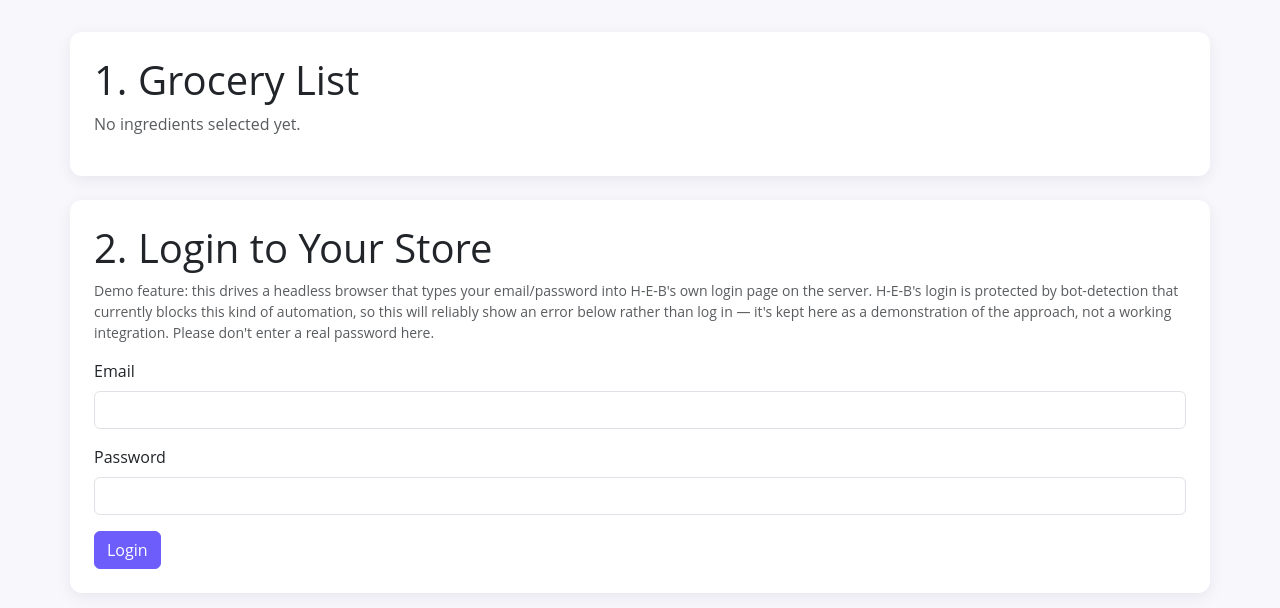
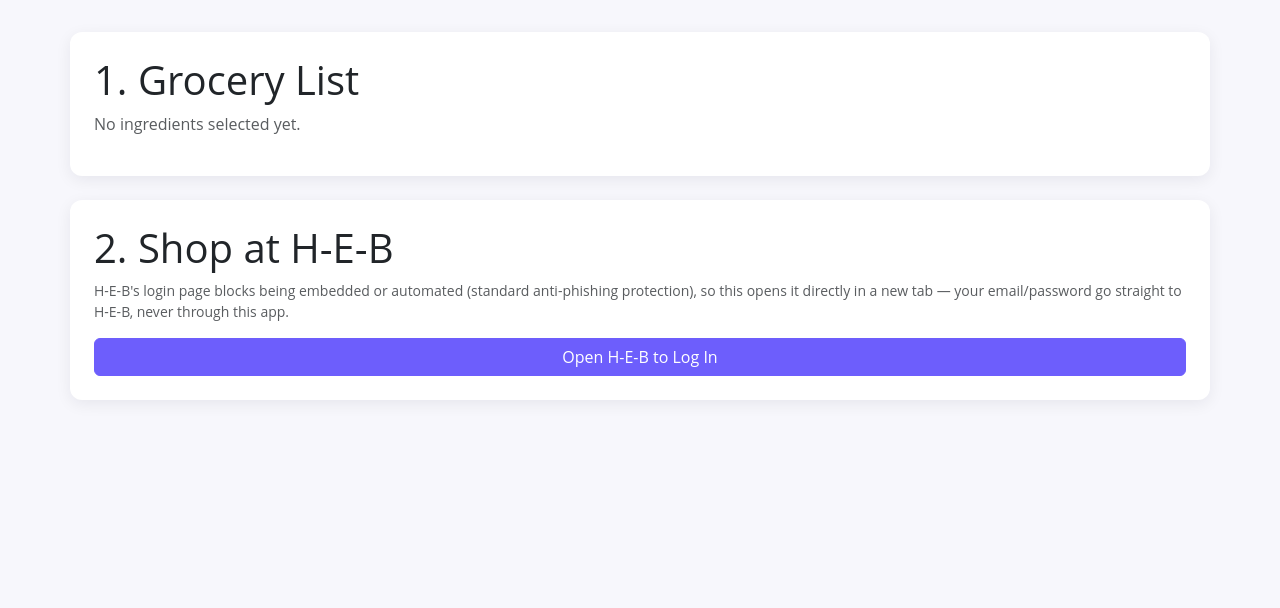
Before and after one commit to melissacallis/django, a Django app: page /grocery_list/ in a window 1280 px wide. Shown: the part 66-674 px from the top of the page. Run offline with Django 4.2, Linux system fonts and the light colour scheme.

Commit message:
Replace H-E-B automated login with a plain link to heb.com
Tested both remaining options directly: the server-side Selenium
login was crashing with a raw 500 whenever Chrome failed to launch
(the webdriver.Chrome() call was outside the try/except, so that
failure path was never caught), and separately embedding H-E-B's
login in an iframe just hangs forever in a real browser -- confirmed
by loading it in Chrome and watching the load event never fire.
Login pages block this kind of embedding/automation as a matter of
course (it's the standard anti-phishing posture), so there's no
selector fix or retry logic that gets around either one.

Replaced the whole thing with a plain link that opens H-E-B's login
in a new tab. Credentials now go directly from the user's browser to
H-E-B and never touch this app at all -- simpler and actually more
honest than a login form that could never work. Dropped Selenium and
the login_heb view/route/template entirely since nothing needs a
browser automation dependency anymore.

```diff
--- a/recipelist/templates/recipelist/grocery_list.html
+++ b/recipelist/templates/recipelist/grocery_list.html
@@ -18,30 +18,14 @@
   </div>
 
   <div class="card p-4">
-    <h1>2. Login to Your Store</h1>
+    <h1>2. Shop at H-E-B</h1>
     <p class="text-muted small">
-      Demo feature: this drives a headless browser that types your email/password into H-E-B's own login
-      page on the server. H-E-B's login is protected by bot-detection that currently blocks this kind of
-      automation, so this will reliably show an error below rather than log in &mdash; it's kept here as a
-      demonstration of the approach, not a working integration. Please don't enter a real password here.
+      H-E-B's login page blocks being embedded or automated (standard anti-phishing protection), so this
+      opens it directly in a new tab &mdash; your email/password go straight to H-E-B, never through this app.
     </p>
-    {% if error_message %}
-    <div class="alert alert-danger" role="alert">
-        {{ error_message }}
-    </div>
-    {% endif %}
-    <form method="post" action="{% url 'recipelist:login_heb' %}">
-      {% csrf_token %}
-      <div class="mb-3">
-        <label for="email" class="form-label">Email</label>
-        <input type="email" class="form-control" id="email" name="email" required>
-      </div>
-      <div class="mb-3">
-        <label for="password" class="form-label">Password</label>
-        <input type="password" class="form-control" id="password" name="password" required>
-      </div>
-      <button type="submit" class="btn btn-primary">Login</button>
-    </form>
+    <a href="https://www.heb.com/login" target="_blank" rel="noopener" class="btn btn-primary">
+      Open H-E-B to Log In
+    </a>
   </div>
 
 {% endblock %}
--- a/recipelist/urls.py
+++ b/recipelist/urls.py
@@ -6,5 +6,4 @@
     path("", views.index, name='index'),
     path('search/', views.search, name='search'),
     path('grocery_list/', views.grocery_list, name='grocery_list'),
-    path('login_heb/', views.login_heb, name='login_heb'),
 ]
--- a/recipelist/views.py
+++ b/recipelist/views.py
@@ -1,18 +1,6 @@
-import os
-import shutil
-import traceback
-
 import requests
 
 from django.shortcuts import render
-from django.http import HttpResponse
-
-from selenium import webdriver
-from selenium.webdriver.chrome.options import Options
-from selenium.webdriver.chrome.service import Service
-from selenium.webdriver.common.by import By
-from selenium.webdriver.support.ui import WebDriverWait
-from selenium.webdriver.support import expected_conditions as EC
 
 
 MEALDB_SEARCH_URL = "https://www.themealdb.com/api/json/v1/1/search.php"
@@ -73,56 +61,3 @@
         context = {'selected_ingredients': selected_ingredients}
         return render(request, 'recipelist/grocery_list.html', context)
     return render(request, 'recipelist/grocery_list.html')
-
-
-def login_heb(request):
-    if request.method != 'POST':
-        return HttpResponse("Invalid request method.")
-
-    email = request.POST['email']
-    password = request.POST['password']
-
-    url = "https://accounts.heb.com/interaction/gAB3qIjVSAmZeiNryFlSRw/login"
-
-    chrome_options = Options()
-    chrome_options.add_argument("--headless=new")
-    chrome_options.add_argument("--no-sandbox")
-    chrome_options.add_argument("--disable-dev-shm-usage")
-    chrome_options.add_argument("--disable-gpu")
-    chrome_options.add_argument("--window-size=1280,800")
-
-    # The heroku-community/chrome-for-testing buildpack puts `chrome` and
-    # `chromedriver` on PATH rather than setting env vars, so resolve them
-    # there; GOOGLE_CHROME_BIN/CHROMEDRIVER_PATH are kept as overrides in
-    # case a different buildpack (or local dev) sets them instead.
-    chrome_bin = os.environ.get('GOOGLE_CHROME_BIN') or shutil.which('chrome') or shutil.which('google-chrome')
-    if chrome_bin:
-        chrome_options.binary_location = chrome_bin
-
-    chromedriver_path = os.environ.get('CHROMEDRIVER_PATH') or shutil.which('chromedriver')
-    service = Service(executable_path=chromedriver_path) if chromedriver_path else Service()
-
-    driver = webdriver.Chrome(service=service, options=chrome_options)
-
-    try:
-        driver.get(url)
-
-        wait = WebDriverWait(driver, 20)
-        email_input = wait.until(EC.visibility_of_element_located((By.ID, "email")))
-        password_input = wait.until(EC.presence_of_element_located((By.ID, "password")))
-        submit_button = wait.until(EC.element_to_be_clickable((By.ID, "submit-button")))
-
-        email_input.send_keys(email)
-        password_input.send_keys(password)
-        submit_button.click()
-
-        wait.until(EC.title_contains("Logged in"))
-
-        return HttpResponse("Login completed successfully.")
-
-    except Exception as e:
-        traceback.print_exc()
-        return HttpResponse(f"Error occurred during login: {type(e).__name__}")
-
-    finally:
-        driver.quit()
--- a/requirements.txt
+++ b/requirements.txt
@@ -2,4 +2,3 @@
 requests==2.31.0
 gunicorn==21.2.0
 whitenoise==6.5.0
-selenium==4.15.2
```
